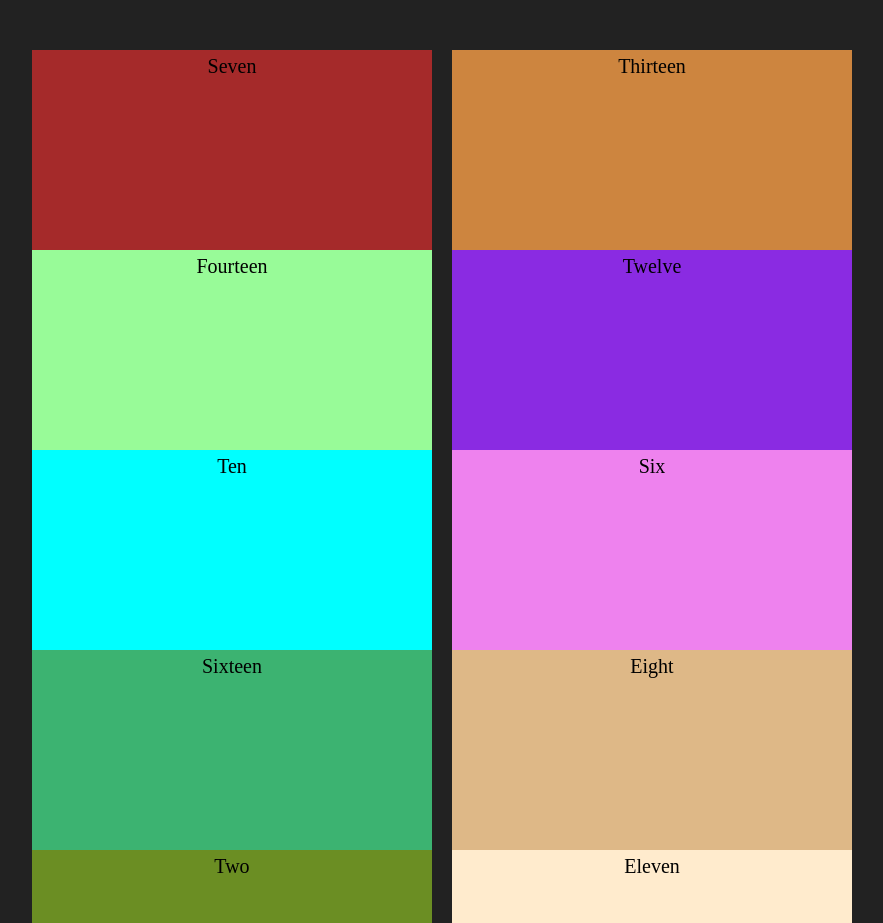
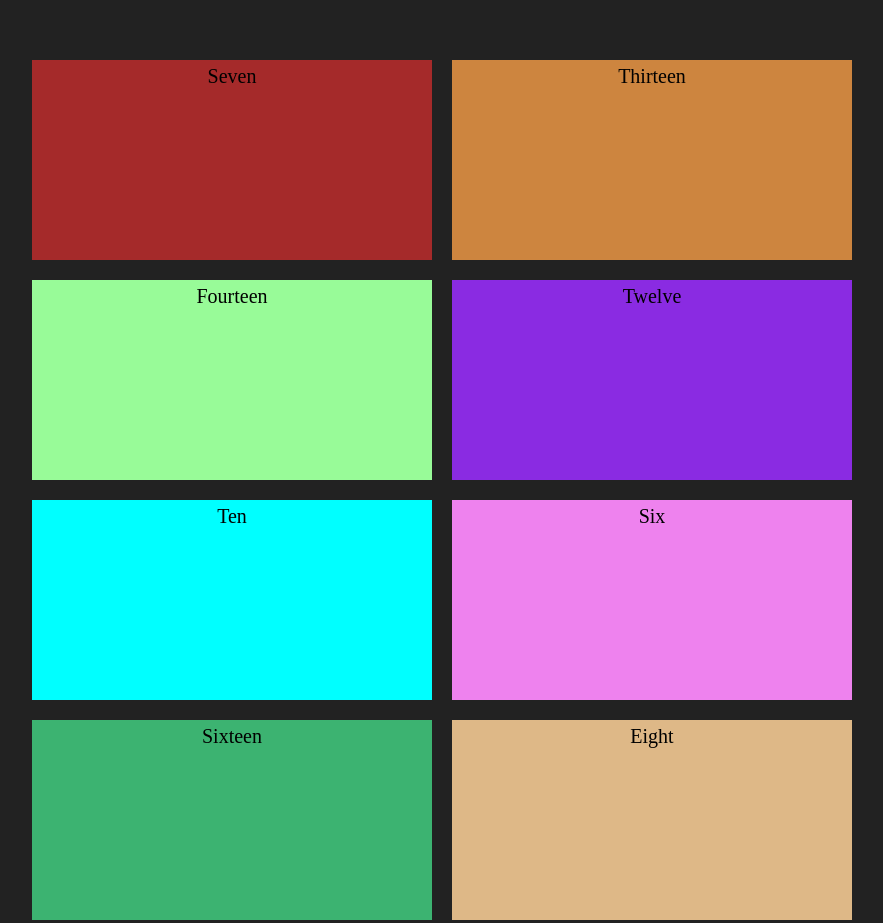
Before and after one commit to Joey-Robinson/shellgame, a plain HTML site: page index.html in a window 1280 px wide. Shown: the top 923 px of the page, without its empty margins (198-1081 px from the left). Drawn offline with nearby package versions, Linux system fonts and the light colour scheme.

Commit message:
Adding top and bottom margin of 1rem.

```diff
--- a/style.css
+++ b/style.css
@@ -38,7 +38,7 @@ body {
 }
 
 .card {
-  margin: 0 1rem 0 1rem;
+  margin: 1rem 1rem 1rem 1rem;
   width: 40rem;
   height: 20rem;
   text-align: center;
```
